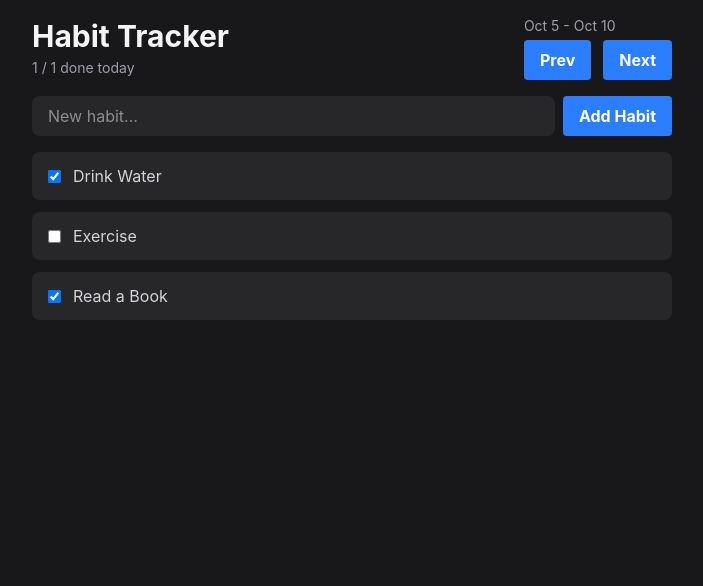
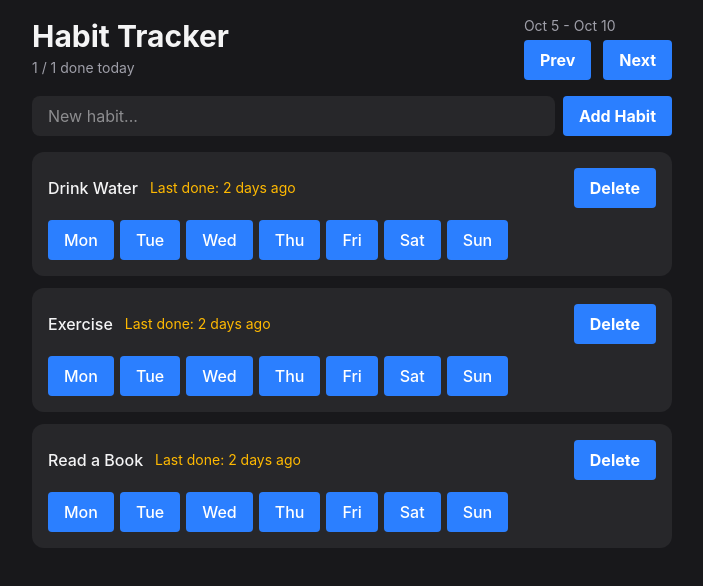
Before and after one commit to cedd15/habit-tracker-react, a React (Vite) app: page / in a window 1280 px wide. Shown: the top 586 px of the page, without its empty margins (288-991 px from the left). Built offline with nearby package versions, Linux system fonts and the light colour scheme.

Commit message:
Created child items

```diff
--- a/package.json
+++ b/package.json
@@ -11,6 +11,7 @@
   },
   "dependencies": {
     "@tailwindcss/vite": "^4.3.3",
+    "date-fns": "^4.4.0",
     "react": "^19.2.8",
     "react-dom": "^19.2.8",
     "tailwindcss": "^4.3.3"
--- /dev/null
+++ b/src/components/HabitItem.tsx
@@ -0,0 +1,33 @@
+import { eachDayOfInterval, endOfWeek, format, startOfWeek } from "date-fns";
+import type { Habit } from "../types/Habit";
+import { Button } from "./Button";
+
+type HabitItemProps = {
+    habit: Habit;
+}
+
+export function HabitItem({ habit }: HabitItemProps) {
+    const visibleDates = eachDayOfInterval({
+        start: startOfWeek(new Date(), { weekStartsOn: 1 }),
+        end: endOfWeek(new Date(), { weekStartsOn: 1 })
+    });
+
+    return (
+        <div className="bg-zinc-800 rounded-xl p-4 flex flex-col gap-3">
+            <div className="flex items-center justify-between">
+                <div className="flex items-center gap-3">
+                    <span className="font-medium">{habit.name}</span>
+                    <span className="text-sm text-amber-400">Last done: 2 days ago</span>
+                </div>
+                <Button>Delete</Button>
+            </div>
+            <div className="flex gap-1.5">
+                {visibleDates.map((date) => (
+                    <Button key={date.toISOString()}>
+                        <span className="font-medium">{format(date, "EEE")}</span>
+                    </Button>
+                ))}
+            </div>
+        </div>
+    )
+}
--- a/src/components/HabitList.tsx
+++ b/src/components/HabitList.tsx
@@ -1,19 +1,19 @@
+import type { Habit } from "../types/Habit";
+import { HabitItem } from "./HabitItem";
+
 export function HabitList() {
-    const habits = [
+    const habits : Habit[] = [
         {
             id: 1,
-            title: "Drink Water",
-            done: true
+            name: "Drink Water",
         },
         {
             id: 2,
-            title: "Exercise",
-            done: false
+            name: "Exercise",
         },
         {
             id: 3,
-            title: "Read a Book",
-            done: true
+            name: "Read a Book",
         }
     ];
 
@@ -23,10 +23,7 @@
 
     return <div className="flex flex-col gap-3">
         {habits.map((habit) => (
-            <div key={habit.id} className="flex items-center gap-3 bg-zinc-800 rounded-lg px-4 py-3">
-                <input type="checkbox" checked={habit.done} />
-                <span className="text-zinc-300">{habit.title}</span>
-            </div>
+            <HabitItem key={habit.id} habit={habit} />
         ))}
     </div>
 }
--- /dev/null
+++ b/src/types/Habit.ts
@@ -0,0 +1,4 @@
+export interface Habit {
+    id: number;
+    name: string;
+}
```
Also changed, not shown: 1 other file (tests, documents, lock files or other folders).
